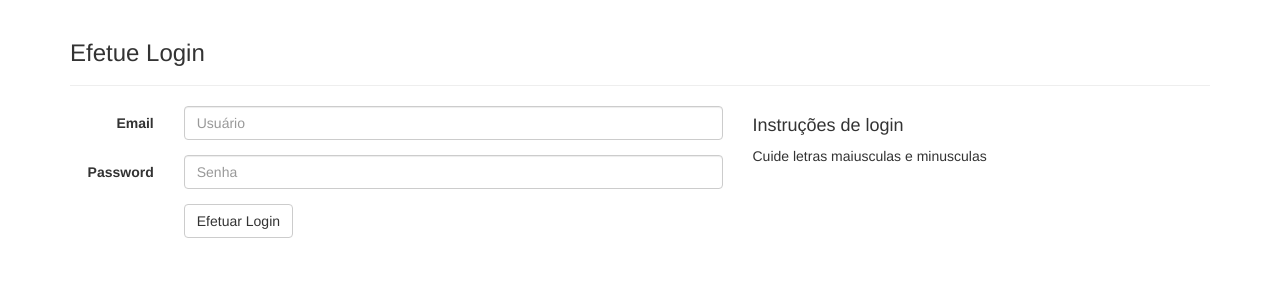
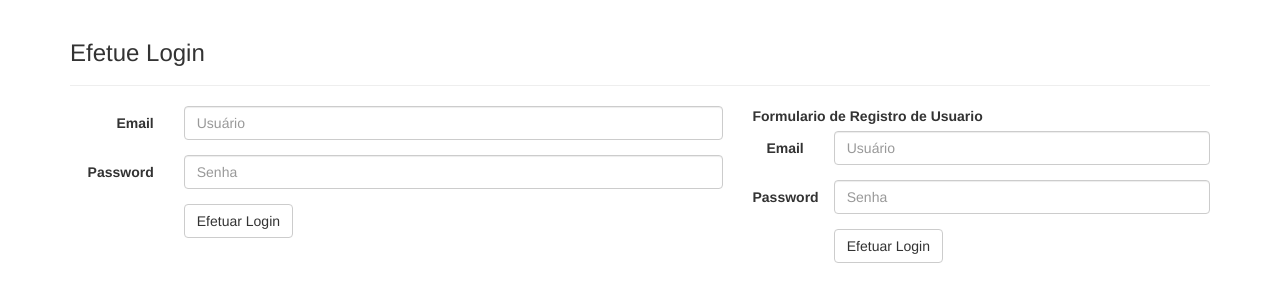
Before and after one commit to wstagf/ttt, a PHP site: page / in a window 1280 px wide. Shown: the top 302 px of the page. Run offline with PHP 8.4, Linux system fonts and the light colour scheme; some libraries are stand-ins or nearby versions.

Commit message:
Update index.php

```diff
--- a/index.php
+++ b/index.php
@@ -3,7 +3,8 @@
         <title>SACA</title>
         <meta charset="utf-8">
 
-        <link rel="stylesheet" href="css/bootstrap.min.css">
+        <link rel="stylesheet" href="css/bootstrap.min.css" type="text/css" >
+		<link rel="stylesheet" href="css/angular-toastr.min.css" type="text/css" />
 
     </head>
     <body>
@@ -47,18 +48,40 @@
 
                     </div>
                     <div class="col-xs-12 col-sm-5">
-                        <h4>Instruções de login</h4>
-                        <p>Cuide letras maiusculas e minusculas</p>
+                        <label>Formulario de Registro de Usuario</label>
+						<form class="form-horizontal" ng-submit="inserirUsuario()">
+                          <div class="form-group">
+                            <label for="inputEmail3" class="col-sm-2 control-label">Email</label>
+                            <div class="col-sm-10">
+                              <input type="text" class="form-control" id="inputEmail3" placeholder="Usuário" ng-model="loginAdd.usuario" required>
+                            </div>
+                          </div>
+                          <div class="form-group">
+                            <label for="inputPassword3" class="col-sm-2 control-label">Password</label>
+                            <div class="col-sm-10">
+                              <input type="password" class="form-control" id="inputPassword3" placeholder="Senha" ng-model="loginAdd.senha" required>
+                            </div>
+                          </div>
+
+                          <div class="form-group">
+                            <div class="col-sm-offset-2 col-sm-10">
+                              <button type="submit" class="btn btn-default">Efetuar Login</button>
+                            </div>
+                          </div>
+                        </form>
                     </div>
                 </div>
 
             </div>
 
-
         </div>
 
+
+
         <script src="js/angular/angular.min.js"></script>
+		<script src="js/angular/angular-toastr.tpls.min.js"></script>
         <script src="js/app.module.js"></script>
         <script src="js/loginController.js"></script>
+
     </body>
 </html>
```
